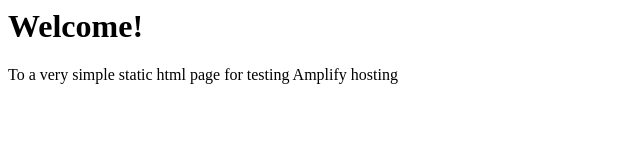
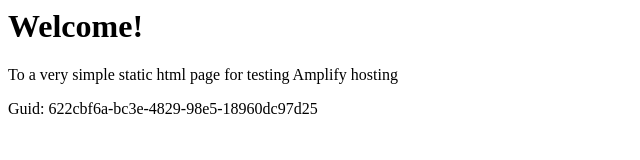
Before and after one commit to aws-aemilia-yul/Github-PR-Commit-Integration-Test-DoNotTouch-Gith-P5X5MO5I-v1-preprod-ca-central-1, a website: page src/index.html in a window 1280 px wide. Shown: the whole page, without its empty margins (0-640 px from the left). Drawn offline with Linux system fonts and the light colour scheme.

Commit message:
commit from integ tests

```diff
--- a/src/index.html
+++ b/src/index.html
@@ -1,3 +1,5 @@
+
+
 <html lang="en">
 
 <head>
@@ -10,6 +12,6 @@
 <body>
     <h1>Welcome!</h1>
     <p>To a very simple static html page for testing Amplify hosting</p>
-</body>
+    <p>Guid: 622cbf6a-bc3e-4829-98e5-18960dc97d25</p></body>
 
 </html>
```
